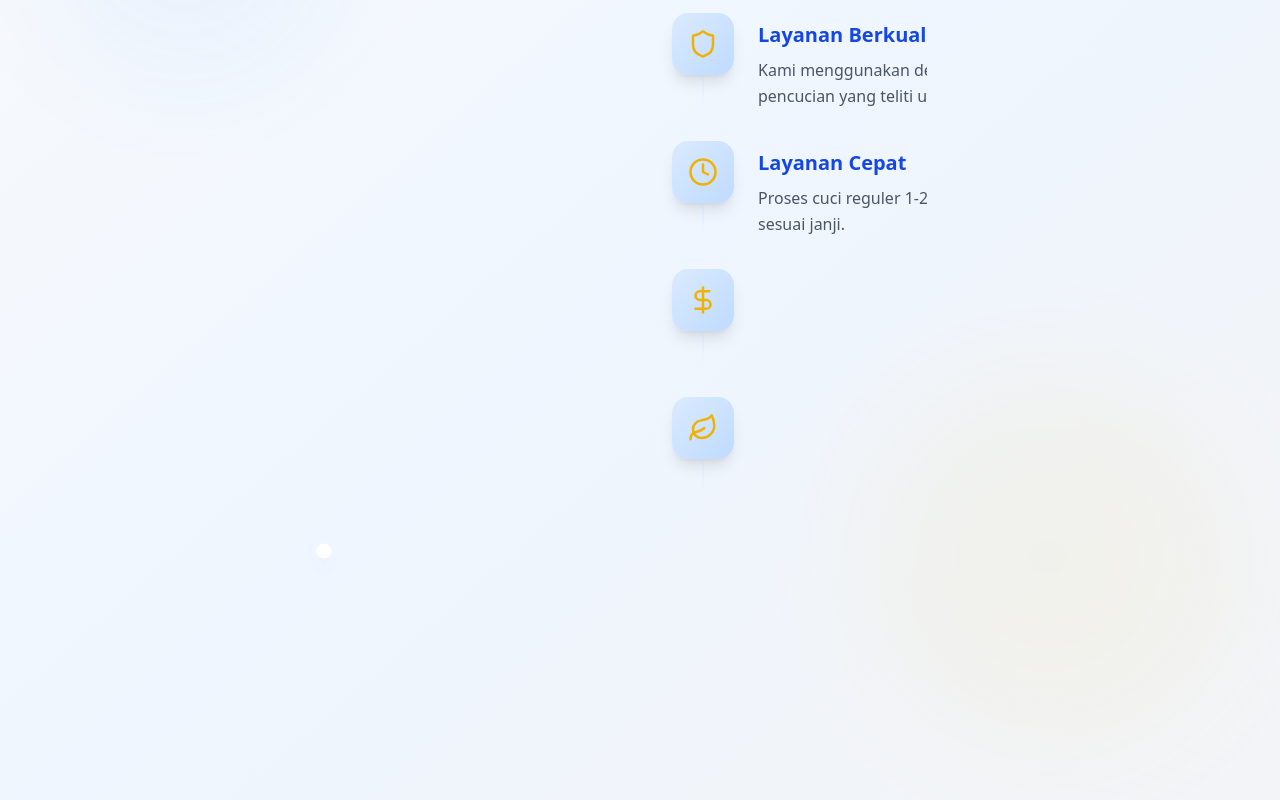
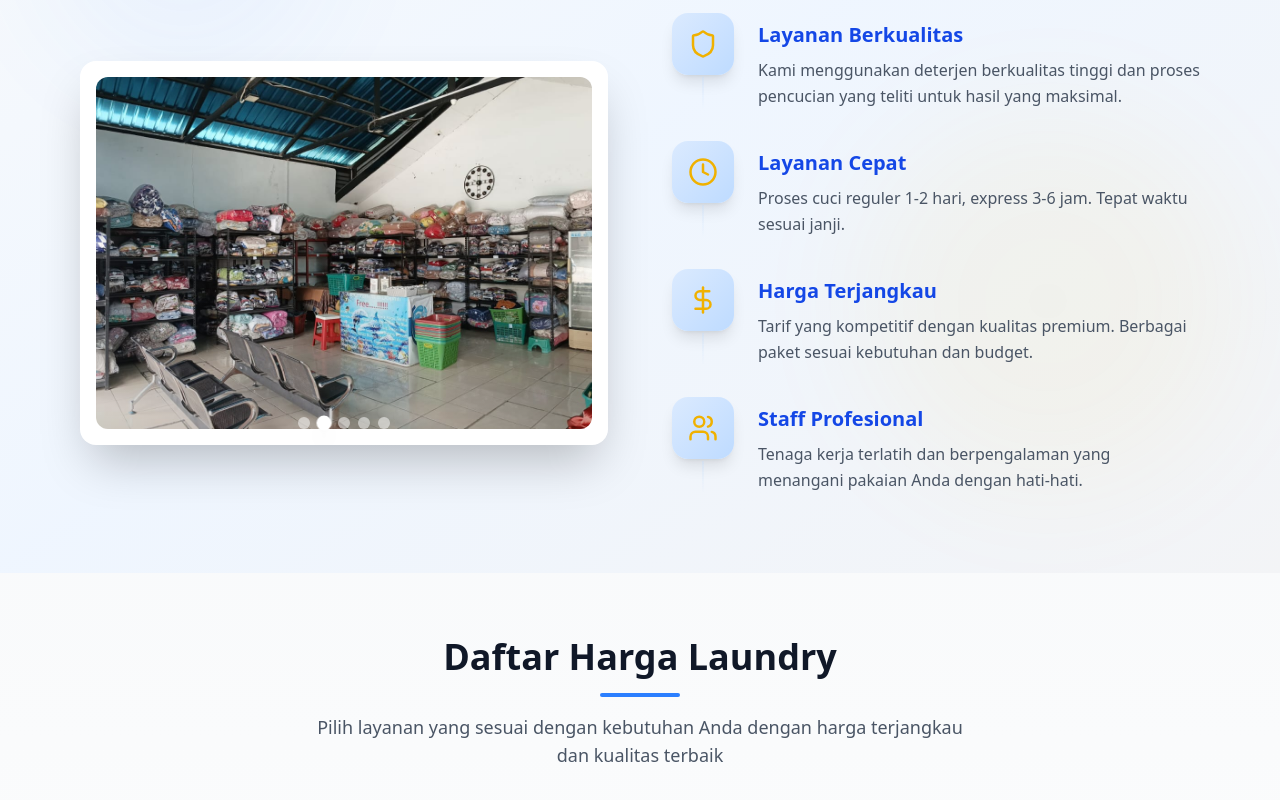
Before and after one commit to Joshtri/web-dolphin-laundry-next, a Next.js app: page / in a window 1280 px wide. Shown: the part 1982-2782 px from the top of the page. Built offline with nearby package versions, Linux system fonts and the light colour scheme.

Commit message:
Remove unused features from WhyChooseUs component for clarity

```diff
--- a/components/WhyChooseUs.tsx
+++ b/components/WhyChooseUs.tsx
@@ -29,21 +29,11 @@ const WhyChooseUs: React.FC = () => {
       title: "Harga Terjangkau",
       description: "Tarif yang kompetitif dengan kualitas premium. Berbagai paket sesuai kebutuhan dan budget.",
     },
-    {
-      icon: <Leaf size={30} className="text-yellow-500" />,
-      title: "Antar Jemput Gratis",
-      description: "Layanan antar jemput gratis untuk area Kupang dan sekitarnya dengan minimum pembelian tertentu.",
-    },
+
     {
       icon: <Users size={30} className="text-yellow-500" />,
       title: "Staff Profesional",
       description: "Tenaga kerja terlatih dan berpengalaman yang menangani pakaian Anda dengan hati-hati.",
-    },
-    {
-      icon: <Settings size={30} className="text-yellow-500" />,
-      title: "Peralatan Modern",
-      description:
-        "Menggunakan mesin cuci dan pengering modern untuk hasil yang optimal dan perawatan pakaian yang baik.",
     },
   ]
 
```
